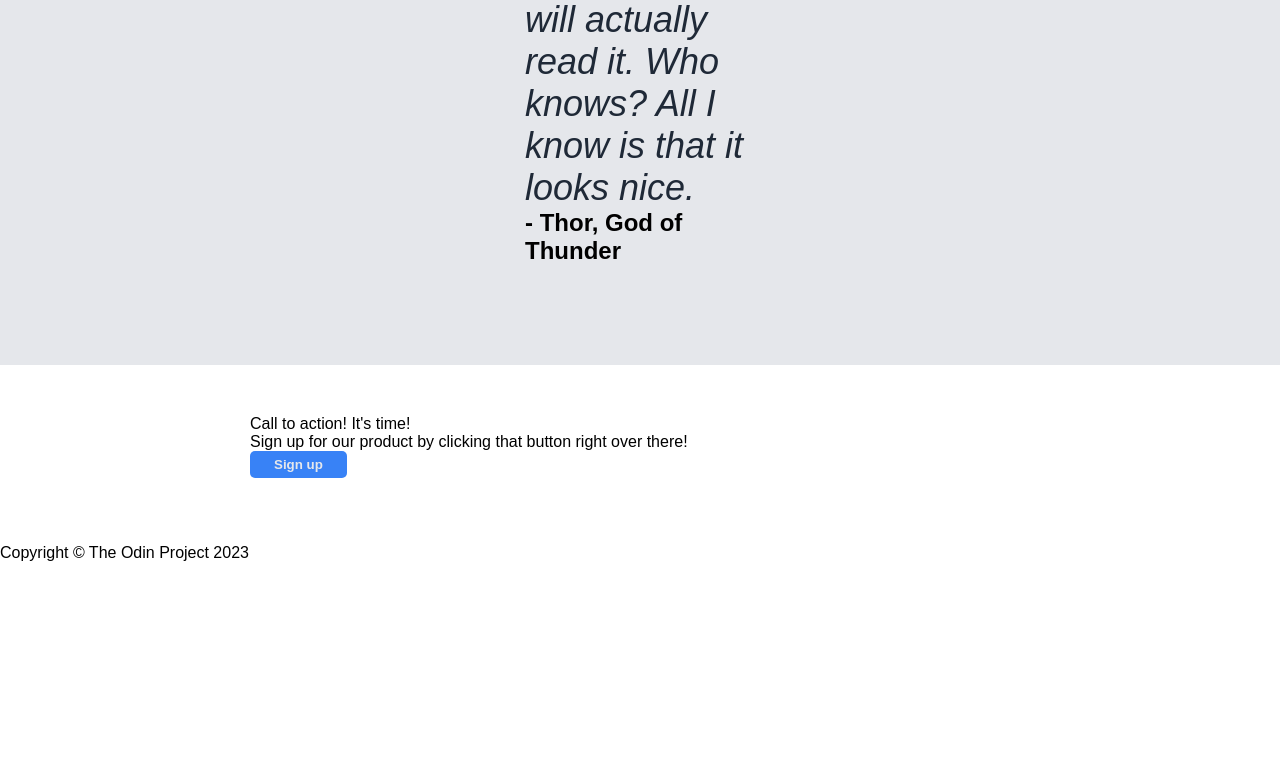
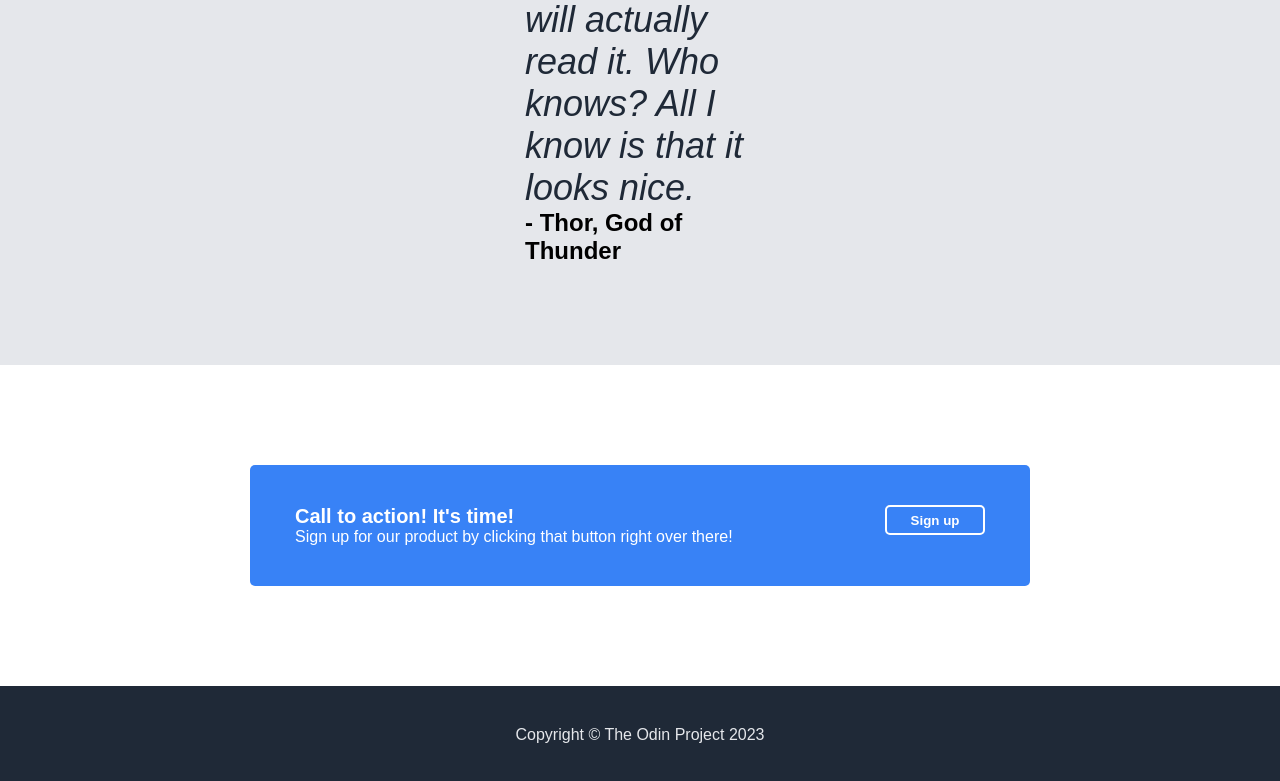
Before and after one commit to Jay-Deeee/landing-page, a plain HTML site: page index.html in a window 1280 px wide. Shown: the part 1827-2608 px from the top of the page. Before the commit the page ends 2405 px from the top, so only its background shows below. Drawn offline with Linux system fonts and the light colour scheme.

Commit message:
Add css to last tile and footer, Fix styles.css

```diff
--- a/index.html
+++ b/index.html
@@ -61,7 +61,7 @@
             <div class="sign-up-box">
                 <div class="left">
                     <div class="title-small">Call to action! It's time!</div>
-                    <div class="subtext white">Sign up for our product by clicking that button right over there!</div>
+                    <div class="subtext">Sign up for our product by clicking that button right over there!</div>
                 </div>
                 <button class="sign-up border">Sign up</button>
             </div>
--- a/styles.css
+++ b/styles.css
@@ -22,10 +22,29 @@ li {
     background-color: #e5e7eb;
 }
 
-.hero {
+button {
+    color: #e5e7eb;
+    background-color: #3882f6;
+    font-weight: 700;
+    height: 30px;
+    width: 100px;
+    border: 0;
+    border-radius: 5px;
+    box-sizing: border-box;
+}
+
+.sign-up.border {
+    color: #ffffff;
+    border: 2px solid #ffffff;
+}
+
+.hero, .footer {
     color: #e5e7eb;
     background-color: #1f2937;
     display: flex;
+}
+
+.hero {
     flex-direction: column;
 }
 
@@ -69,15 +88,6 @@ ul {
 .hero-subtext {
     font-size: 18px;
     margin-bottom: 12px;
-}
-
-.sign-up {
-    color: #e5e7eb;
-    background-color: #3882f6;
-    font-weight: 700;
-    padding: 6px 24px;
-    border: 0;
-    border-radius: 5px;
 }
 
 .placeholder {
@@ -151,3 +161,31 @@ ul {
     font-weight: 700;
     align-self: flex-end;
 }
+
+.sign-up-box {
+    display: flex;
+    color: #ffffff;
+    background-color: #3882f6;
+    border: 0;
+    border-radius: 5px;
+    justify-content: space-around;
+    align-content: center;
+    margin: 50px 0;
+    padding: 40px 0;
+}
+
+.title-small {
+    font-size: 20px;
+    font-weight: 700;
+}
+
+.sign-up.border {
+    color: #ffffff;
+    border: 2px solid #ffffff;
+}
+
+.footer {
+    justify-content: center;
+    align-items: center;
+    padding: 24px 0;
+}
```
